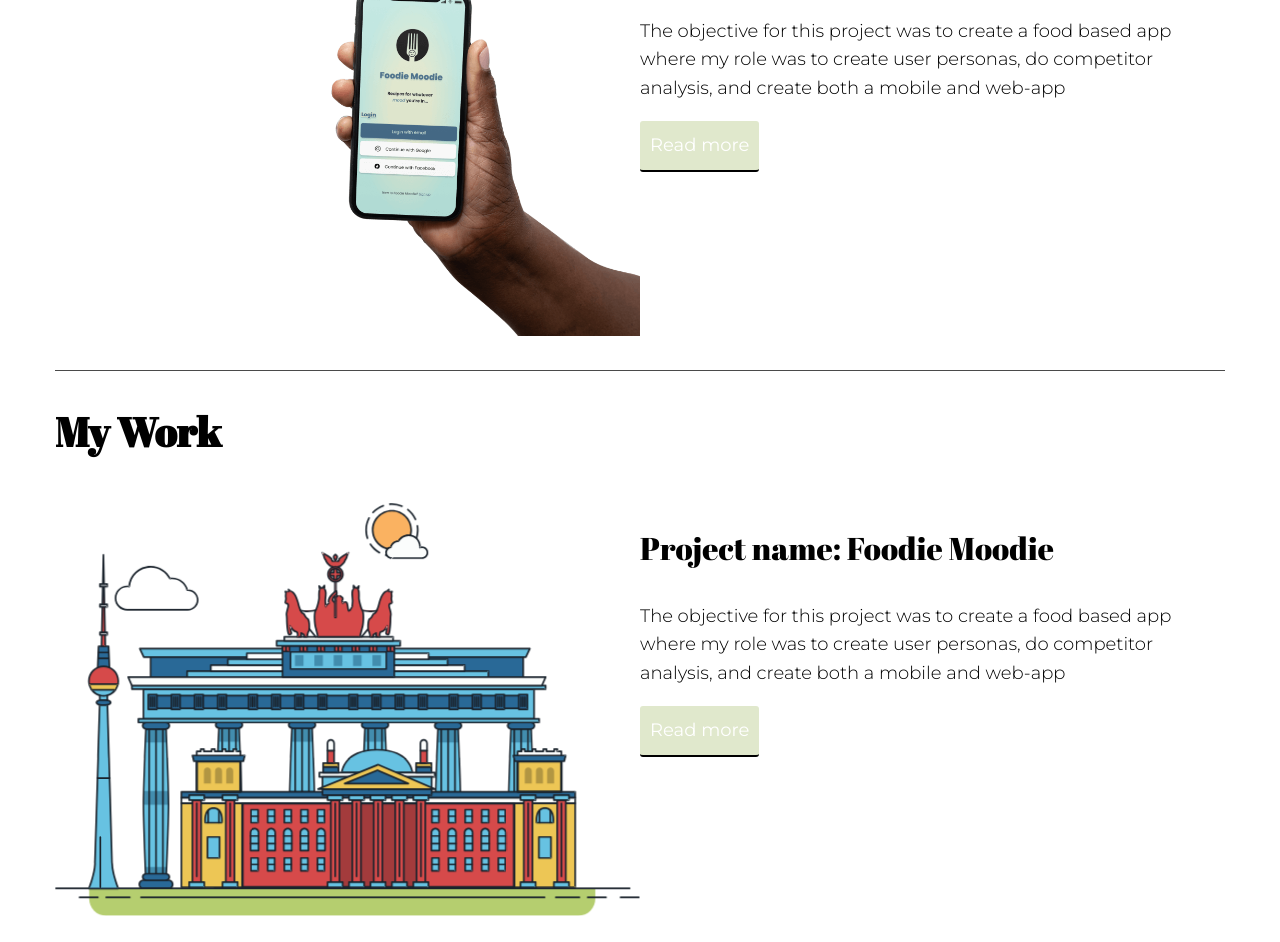
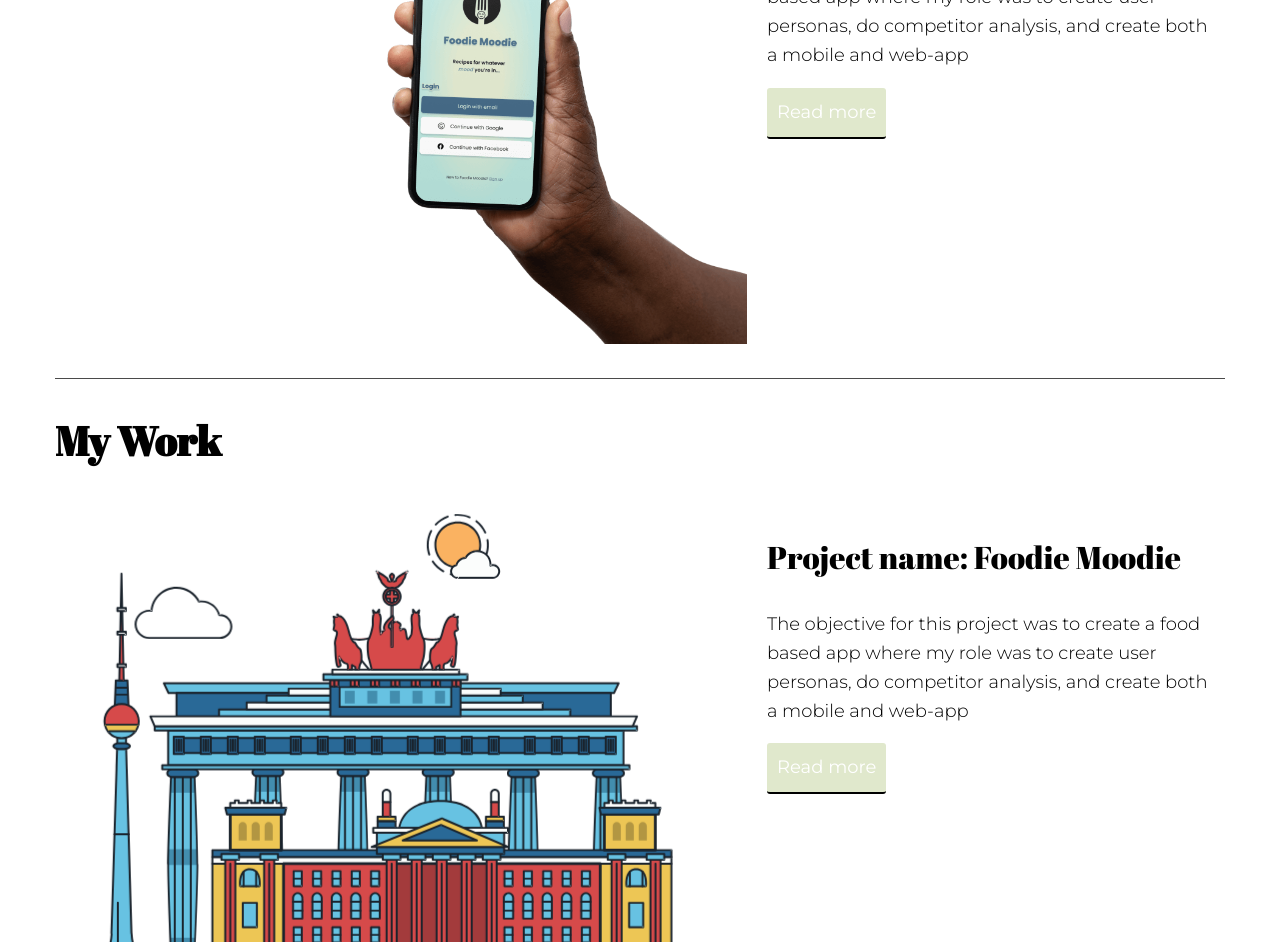
Before and after one commit to ablo0716/Exercise-coding-with-html, a plain HTML site: page index.html in a window 1280 px wide. Shown: the part 746-1688 px from the top of the page. Drawn offline with nearby package versions, Linux system fonts and the light colour scheme.

Commit message:
apply fixes from feedback

```diff
--- a/css/style.css
+++ b/css/style.css
@@ -260,6 +260,10 @@ Medium devices (640px and larger)
     padding: 10px 0 13px;
   }
 
+  main {
+    padding-top: 205px;
+  }
+
   .logo {
     float: left;
   }
@@ -270,12 +274,15 @@ Medium devices (640px and larger)
     margin-top: 60px;
   }
 
+  [class*="col-"] {
+    float: left;
+    padding: 0 10px;
+  }
+
   .col-md-6 {
     width: 50%;
   }
-  [class*="col-md-6"] {
-    float: left;
-  }
+
   #about-page h3 { margin-top: 0;}
 }
 /* ==============================
@@ -283,15 +290,11 @@ Large devices (1024px or larger)
 ================================= */
 @media only screen and (min-width: 1024px)
 {
-  [class*="col-lg-8"] {
-    float: left;
-  } */
-
-  [class*="col-lg-7"] {
-    float: left;
+  .col-lg-7 {
+    width: 60%;
   }
-  [class*="col-lg-5"] {
-    float: right;
+  .col-lg-5 {
+    width: 40%;
   }
   .container {
     max-width: 1200px;
@@ -299,11 +302,3 @@ Large devices (1024px or larger)
     margin-right: auto;
   }
 }
-/* ==============================
-X-large devices (1440px or larger)
-================================= */
-@media only screen and (min-width: 1440px) {
-  [class*="col-xl-4"] {
-    float: left;
-  }
-}
```
Also changed, not shown: about.html (+3 -3 lines).
